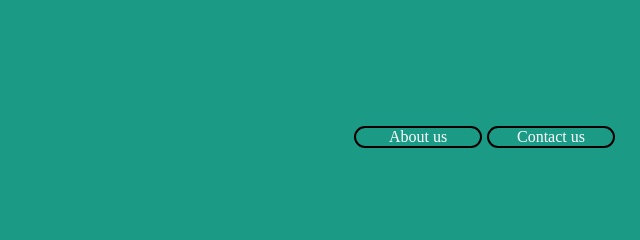
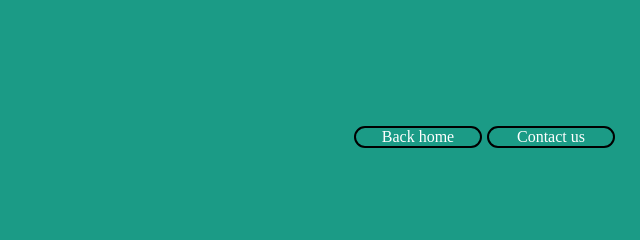
Before and after one commit to Ntanguligwa/hkh.org, a plain HTML site: page jobs.html in a window 1280 px wide. Shown: the top 240 px of the page, 640-1280 px from the left. Drawn offline with Linux system fonts and the light colour scheme.

Commit message:
Update jobs.html

```diff
--- a/jobs.html
+++ b/jobs.html
@@ -30,7 +30,7 @@
       <img src="HKH Logo Main.svg" id="logo-img" alt="Hatua kwa Hatua Logo" />
     </a>
     <nav class="nav-menu" id="nav-menu">
-      <a href="index.html" class="header-menu">About us</a>
+      <a href="index.html" class="header-menu">Back home</a>
       <a href="#footer" class="header-menu">Contact us</a>
     </nav>
     <div class="hamburger" id="hamburger">☰</div>
```
